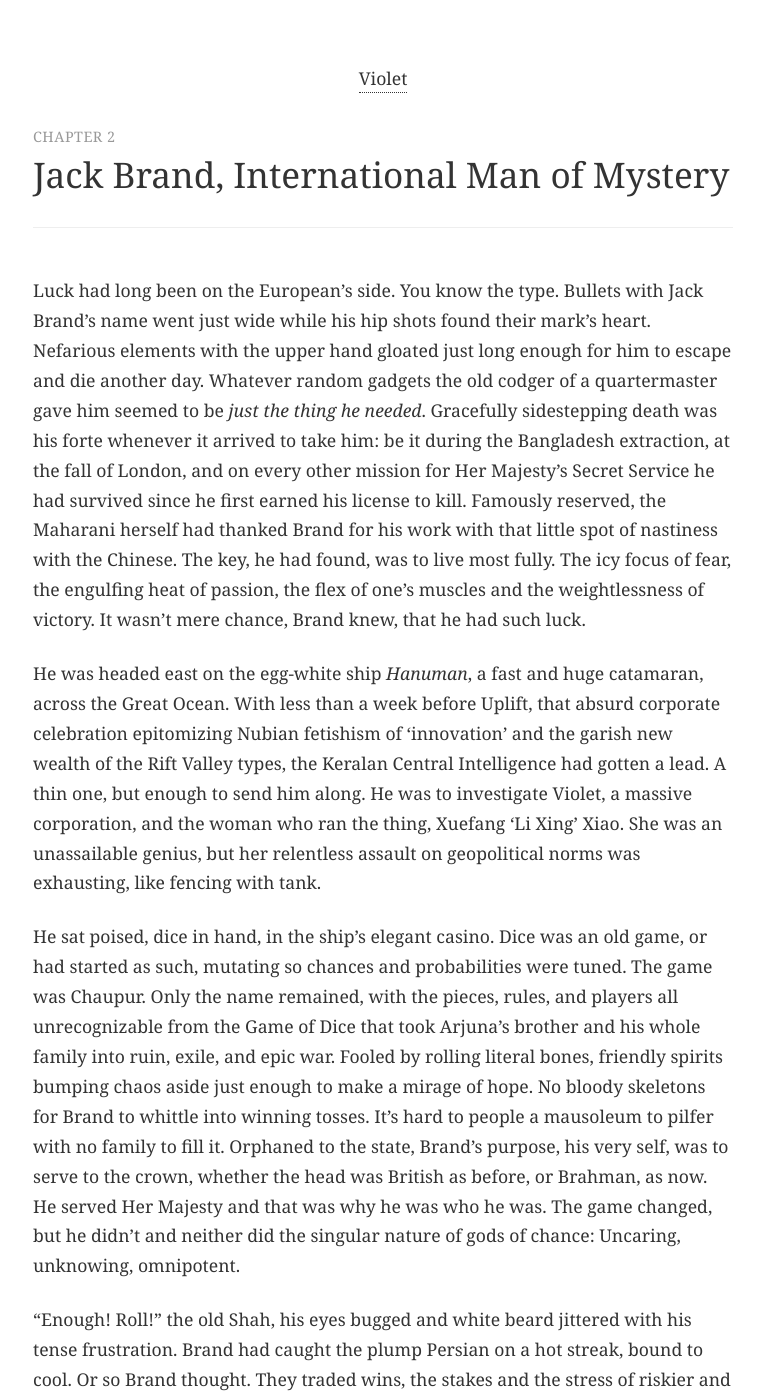
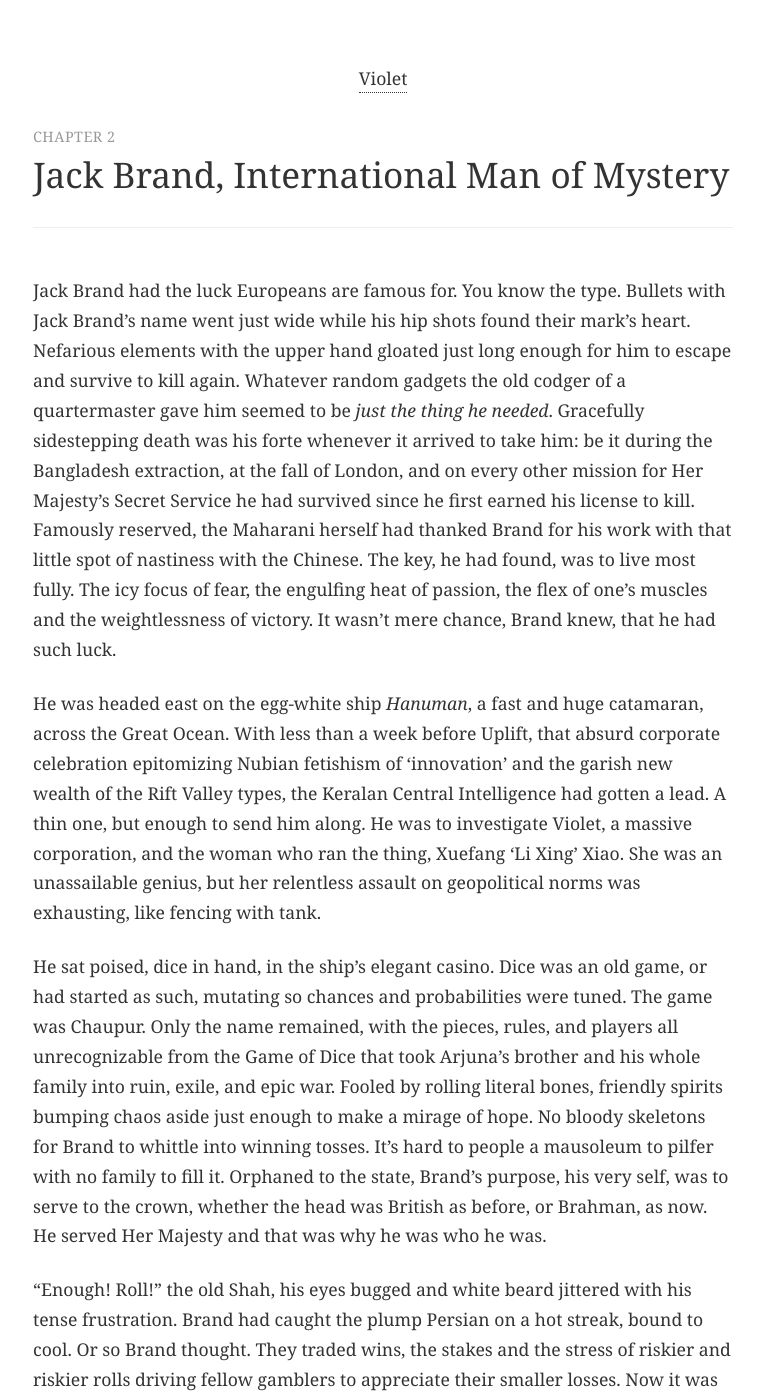
Before and after one commit to kmunki/kmunki.github.io, a Jekyll site: the page built from _fiction/violet/012-chapter-02.md, in a window 1280 px wide and 1400 px high. Shown: the whole window, without its empty margins (257-1019 px from the left). Built offline with Jekyll 4.4.1, drawn with Linux system fonts in a browser that asks for light colours; some of the changed text lies outside the part shown.

Commit message:
Polish Ch 2: Structure, precision, economy
Applied 4 improvements:
- Clarified opening (Brand's name first, clearer subject)
- Removed redundant philosophical aside (economy)
- Replaced cliché with precision (survive to kill again)
- Tightened revelation rhythm (em-dash structure)

Full review in PR.

🤖 Generated with Claude Code
Co-Authored-By: Claude <noreply@anthropic.com>

```diff
--- a/_fiction/violet/012-chapter-02.md
+++ b/_fiction/violet/012-chapter-02.md
@@ -7,11 +7,11 @@ permalink: /fiction/violet/chapter-02/
 act: 1
 date: November 02, 2025
 ---
-Luck had long been on the European’s side. You know the type. Bullets with Jack Brand’s name went just wide while his hip shots found their mark’s heart. Nefarious elements with the upper hand gloated just long enough for him to escape and die another day. Whatever random gadgets the old codger of a quartermaster gave him seemed to be *just the thing he needed*. Gracefully sidestepping death was his forte whenever it arrived to take him: be it during the Bangladesh extraction, at the fall of London, and on every other mission for Her Majesty’s Secret Service he had survived since he first earned his license to kill. Famously reserved, the Maharani herself had thanked Brand for his work with that little spot of nastiness with the Chinese. The key, he had found, was to live most fully. The icy focus of fear, the engulfing heat of passion, the flex of one’s muscles and the weightlessness of victory. It wasn’t mere chance, Brand knew, that he had such luck.
+Jack Brand had the luck Europeans are famous for. You know the type. Bullets with Jack Brand's name went just wide while his hip shots found their mark's heart. Nefarious elements with the upper hand gloated just long enough for him to escape and survive to kill again. Whatever random gadgets the old codger of a quartermaster gave him seemed to be *just the thing he needed*. Gracefully sidestepping death was his forte whenever it arrived to take him: be it during the Bangladesh extraction, at the fall of London, and on every other mission for Her Majesty’s Secret Service he had survived since he first earned his license to kill. Famously reserved, the Maharani herself had thanked Brand for his work with that little spot of nastiness with the Chinese. The key, he had found, was to live most fully. The icy focus of fear, the engulfing heat of passion, the flex of one’s muscles and the weightlessness of victory. It wasn’t mere chance, Brand knew, that he had such luck.
 
 He was headed east on the egg-white ship *Hanuman*, a fast and huge catamaran, across the Great Ocean. With less than a week before Uplift, that absurd corporate celebration epitomizing Nubian fetishism of ‘innovation’ and the garish new wealth of the Rift Valley types, the Keralan Central Intelligence had gotten a lead. A thin one, but enough to send him along. He was to investigate Violet, a massive corporation, and the woman who ran the thing, Xuefang ‘Li Xing’ Xiao. She was an unassailable genius, but her relentless assault on geopolitical norms was exhausting, like fencing with tank.
 
-He sat poised, dice in hand, in the ship’s elegant casino. Dice was an old game, or had started as such, mutating so chances and probabilities were tuned. The game was Chaupur. Only the name remained, with the pieces, rules, and players all unrecognizable from the Game of Dice that took Arjuna’s brother and his whole family into ruin, exile, and epic war. Fooled by rolling literal bones, friendly spirits bumping chaos aside just enough to make a mirage of hope. No bloody skeletons for Brand to whittle into winning tosses. It’s hard to people a mausoleum to pilfer with no family to fill it. Orphaned to the state, Brand’s purpose, his very self, was to serve to the crown, whether the head was British as before, or Brahman, as now. He served Her Majesty and that was why he was who he was. The game changed, but he didn’t and neither did the singular nature of gods of chance: Uncaring, unknowing, omnipotent.
+He sat poised, dice in hand, in the ship's elegant casino. Dice was an old game, or had started as such, mutating so chances and probabilities were tuned. The game was Chaupur. Only the name remained, with the pieces, rules, and players all unrecognizable from the Game of Dice that took Arjuna's brother and his whole family into ruin, exile, and epic war. Fooled by rolling literal bones, friendly spirits bumping chaos aside just enough to make a mirage of hope. No bloody skeletons for Brand to whittle into winning tosses. It's hard to people a mausoleum to pilfer with no family to fill it. Orphaned to the state, Brand's purpose, his very self, was to serve to the crown, whether the head was British as before, or Brahman, as now. He served Her Majesty and that was why he was who he was.
 
 “Enough! Roll!” the old Shah, his eyes bugged and white beard jittered with his tense frustration. Brand had caught the plump Persian on a hot streak, bound to cool. Or so Brand thought. They traded wins, the stakes and the stress of riskier and riskier rolls driving fellow gamblers to appreciate their smaller losses. Now it was just the two of them. Under the low light of the ship parlor the jewels of the Shah’s cap danced and flickered like candlelight. He leaned forward. “Your stalling can’t save you, Mr. Brand. I look forward to wearing your watch and spending your purse in celebration at the gala.”
 
@@ -19,7 +19,7 @@ Brand’s ice-blue eyes snapped to the Shah’s before he let them wander to the
 
 *Wait.*
 
-He raised an eyebrow and stilled his dice hand.
+He raised an eyebrow—stilled his dice hand.
 
 “What now?” the Shah was exasperated, nervously smoothing his moustaches and beard into place. Victory was so near.
 
```
